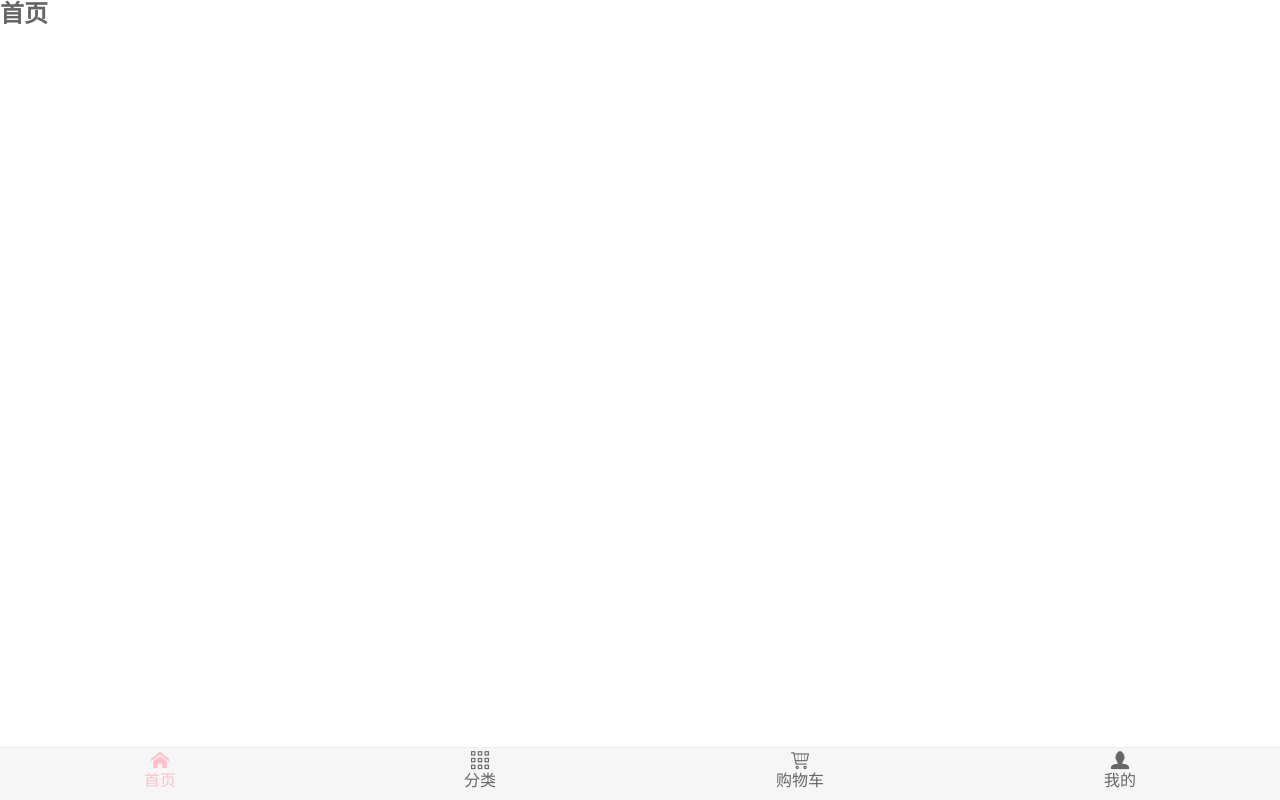
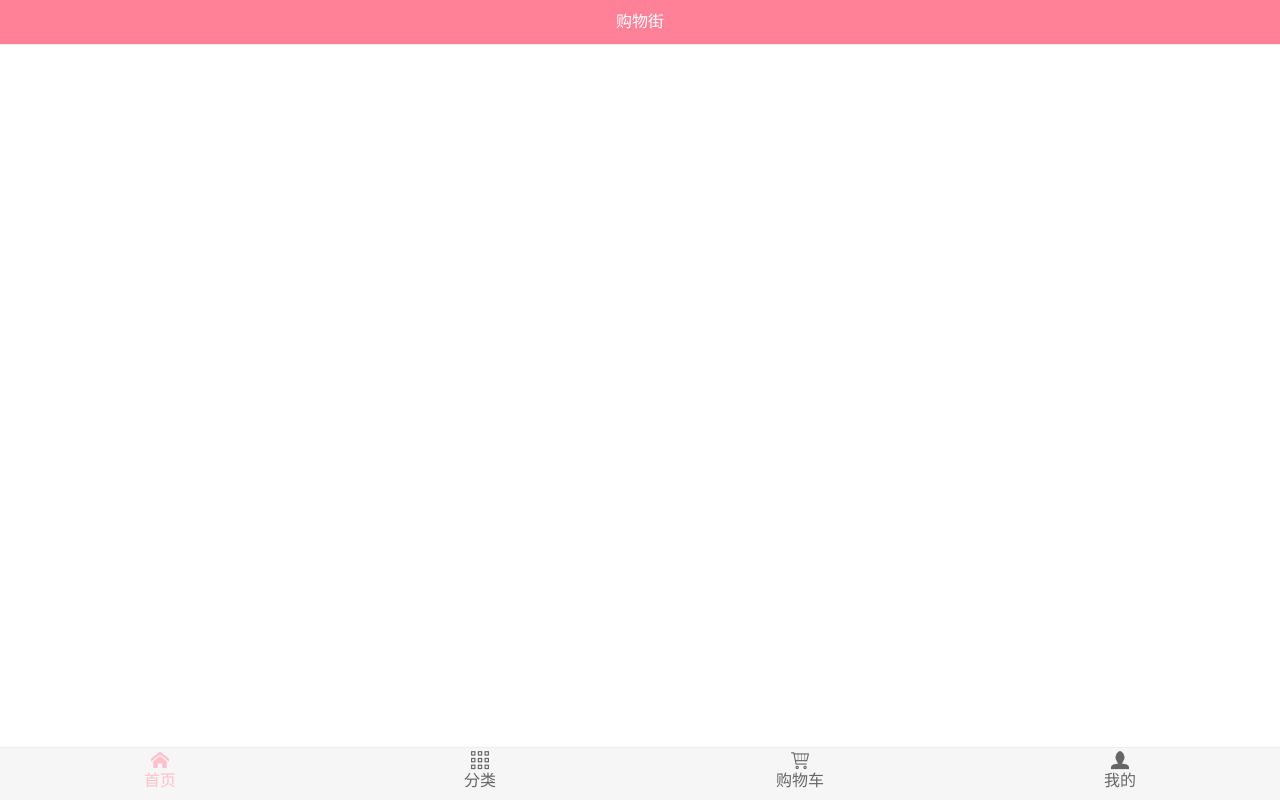
Before and after one commit to Cassiel0925/supermall, a Vue app: page /home in a window 1280 px wide. Built offline with nearby package versions, Linux system fonts and the light colour scheme.

Commit message:
https://github.com/Cassiel0925/supermall.git

```diff
--- /dev/null
+++ b/src/components/common/navbar/NavBar.vue
@@ -0,0 +1,33 @@
+.<template>
+  <div class="nav-bar">
+      <div class="left"><slot name="left"></slot></div>
+      <div class="center"><slot name="center"></slot></div>
+      <div class="right"><slot name="right"></slot></div>
+
+  </div>
+</template>
+
+<script>
+export default {
+    name: 'NavBar'
+}
+</script>
+
+<style>
+    .nav-bar {
+        display: flex;
+        height: 44px;
+        line-height: 44px;
+        text-align: center;
+        box-shadow: 0 1px 1px rgba(100, 100, 100, .1);
+    }
+
+    .left,
+    .right {
+        width: 60px;
+    }
+
+    .center {
+        flex: 1;
+    }
+</style>
--- a/src/views/home/Home.vue
+++ b/src/views/home/Home.vue
@@ -1,13 +1,23 @@
 .<template>
-  <h2>首页</h2>
+  <div id="home">
+    <nav-bar class="home-nav"><div slot="center">购物街</div></nav-bar>
+  </div>
 </template>
 
 <script>
+import NavBar from 'components/common/navbar/NavBar'
 export default {
-    name: 'Home'
+    name: 'Home',
+    components: {
+      NavBar
+    }
 }
+
 </script>
 
 <style>
-
+ .home-nav {
+   background-color: var(--color-tint);
+   color: #fff;
+ }
 </style>
```
Also changed, not shown: 1 other file (tests, documents, lock files or other folders).
